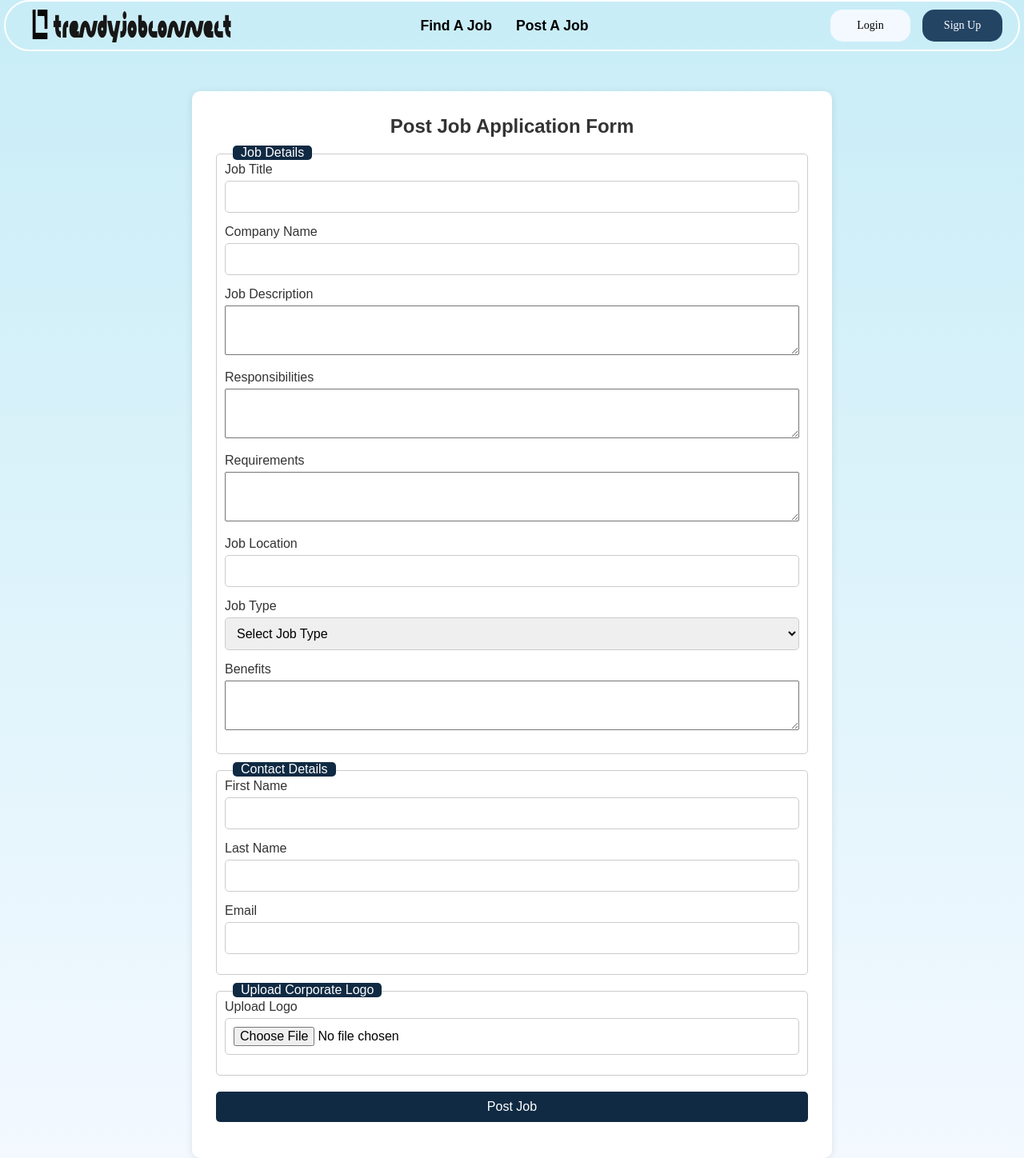
After one commit to nenyeonyema/trendyjobconnect, a Python web app: template templates/post.job.html in a window 1280 px wide. The commit adds this page. Shown: the whole page at 80% size. Run offline with Jinja, Linux system fonts and the light colour scheme; the template is opened without the code that fills it, so the values that code supplies are empty.

Commit message:
designed recruiter, job seeker and post job forms

```diff
--- a/static/styles/signup.jobseeker.css
+++ b/static/styles/signup.jobseeker.css
@@ -46,7 +46,8 @@ html {
     margin: 0 5px;
     padding: 5px 0px;
     color: black;
-    /* position: relative; */
+    /* position: fixed;
+    width: 100%; */
 }
 .nav-list {
     display: none;
@@ -191,6 +192,18 @@ select:focus {
 label input[type="checkbox"] {
     margin-right: 10px;
 }
+.form-container p{
+    text-align: center;
+    color: black;
+}
+.form-container p a{
+    color: var(--sky-blue);
+    font-size: 18px;
+    text-decoration: none;
+}
+.form-container div textarea {
+    width: 100%;
+}
 @media only screen and (min-width: 768px) {
     .toggle {
         display: none;
--- /dev/null
+++ b/templates/post.job.html
@@ -0,0 +1,110 @@
+<!DOCTYPE html>
+<html lang="en">
+<head>
+    <meta charset="UTF-8">
+    <meta name="viewport" content="width=device-width, initial-scale=1.0">
+    <link rel="stylesheet" href="../static/styles/signup.jobseeker.css">
+    <title>Post Job Application Form | TrendyJobConnect</title>
+</head>
+<body>
+    <nav class="nav-bar">
+        <div class="con-logo">
+            <a href="/"><img src="../static/images/my-logo/my-logo3.png" alt="logo" class="my-logo" id="logo"></a>
+            <!-- <h2><a class="font-effect-3d-float logo" style="color: black;" href="#">trendyJobconnect</a></h2> -->
+        </div>
+        <ul class="nav-list">
+            <li><a href="#">Find A Job</a></li>
+            <li><a href="#">Post A Job</a></li>
+        </ul>
+
+        <div class="reg">
+            <button class="btn1">Login</button>
+            <button class="btn2">Sign Up</button>
+        </div>
+
+        <div class="toggle">
+            <a href="#" class="toggle-button">
+                <span class="bar"></span>
+                <span class="bar"></span>
+                <span class="bar"></span>
+            </a>
+            <a href="#" class="closing-bar"><i class="fa-solid fa-x"></i></a>
+        </div>
+    </nav>
+    <div class="form-container">
+        <h2>Post Job Application Form</h2>
+        <form id="post-job-application-form">
+            <!-- Group 1: Job Details -->
+            <fieldset>
+                <legend>Job Details</legend>
+                <div class="form-group">
+                    <label for="job-title">Job Title</label>
+                    <input type="text" id="job-title" name="job-title" required>
+                </div>
+                <div class="form-group">
+                    <label for="company-name">Company Name</label>
+                    <input type="text" id="company-name" name="company-name" required>
+                </div>
+                <div class="form-group">
+                    <label for="job-description">Job Description</label>
+                    <textarea id="job-description" name="job-description" rows="4" required></textarea>
+                </div>
+                <div class="form-group">
+                    <label for="responsibilities">Responsibilities</label>
+                    <textarea id="responsibilities" name="responsibilities" rows="4" required></textarea>
+                </div>
+                <div class="form-group">
+                    <label for="equirements">Requirements</label>
+                    <textarea id="requirements" name="requirements" rows="4" required></textarea>
+                </div>
+                <div class="form-group">
+                    <label for="job-location">Job Location</label>
+                    <input type="text" id="job-location" name="job-location" required>
+                </div>
+                <div class="form-group">
+                    <label for="job-type">Job Type</label>
+                    <select id="job-type" name="job-type" required>
+                        <option value="">Select Job Type</option>
+                        <option value="full-time">Full Time</option>
+                        <option value="part-time">Part Time</option>
+                    </select>
+                </div>
+                <div class="form-group">
+                    <label for="benefits">Benefits</label>
+                    <textarea id="benefits" name="benefits" rows="4"></textarea>
+                </div>
+            </fieldset>
+
+            <!-- Group 2: Contact Details -->
+            <fieldset>
+                <legend>Contact Details</legend>
+                <div class="form-group">
+                    <label for="contact-first-name">First Name</label>
+                    <input type="text" id="contact-first-name" name="contact-first-name" required>
+                </div>
+                <div class="form-group">
+                    <label for="contact-last-name">Last Name</label>
+                    <input type="text" id="contact-last-name" name="contact-last-name" required>
+                </div>
+                <div class="form-group">
+                    <label for="contact-email">Email</label>
+                    <input type="email" id="contact-email" name="contact-email" required>
+                </div>
+            </fieldset>
+
+            <!-- Group 3: Upload Corporate Logo -->
+            <fieldset>
+                <legend>Upload Corporate Logo</legend>
+                <div class="form-group">
+                    <label for="corporate-logo">Upload Logo</label>
+                    <input type="file" id="corporate-logo" name="corporate-logo" accept="image/*">
+                </div>
+            </fieldset>
+
+            <div class="form-group">
+                <button type="submit" class="btn">Post Job</button>
+            </div>
+        </form>
+    </div>
+</body>
+</html>
--- a/templates/signup.jobsekker.html
+++ b/templates/signup.jobsekker.html
@@ -115,6 +115,7 @@
                     <button type="submit" class="btn">Sign Up</button>
                 </div>
             </form>
+            <p>Already have an account? <a href="signup.html">Login</a></p>
         </div>
 
         <script src="../static/scripts/home.js"></script>
--- a/templates/signup.recruiter.html
+++ b/templates/signup.recruiter.html
@@ -3,7 +3,7 @@
 <head>
     <meta charset="UTF-8">
     <meta name="viewport" content="width=device-width, initial-scale=1.0">
-    <link rel="stylesheet" href="../static/styles/signup.recruiter.css">
+    <link rel="stylesheet" href="../static/styles/signup.jobseeker.css">
     <link rel="stylesheet" href="https://cdnjs.cloudflare.com/ajax/libs/font-awesome/6.5.2/css/all.min.css"/>
     <link href='https://fonts.googleapis.com/css?family=Poppins&effect=neon|outline|emboss|shadow-multiple|3d-float' rel='stylesheet'>
     <title>Recruiter Sign Up | TrendyJobConnect</title>
@@ -141,6 +141,7 @@
                 <button type="submit" class="btn">Sign Up</button>
             </div>
         </form>
+        <p>Already have an account? <a href="/login">Login</a></p>
     </div>
 </body>
 </html>
```
Also changed, not shown: static/styles/login.css (+11 -4 lines), templates/job.form.html (+114 -0 lines), templates/login.html (+34 -2 lines).
